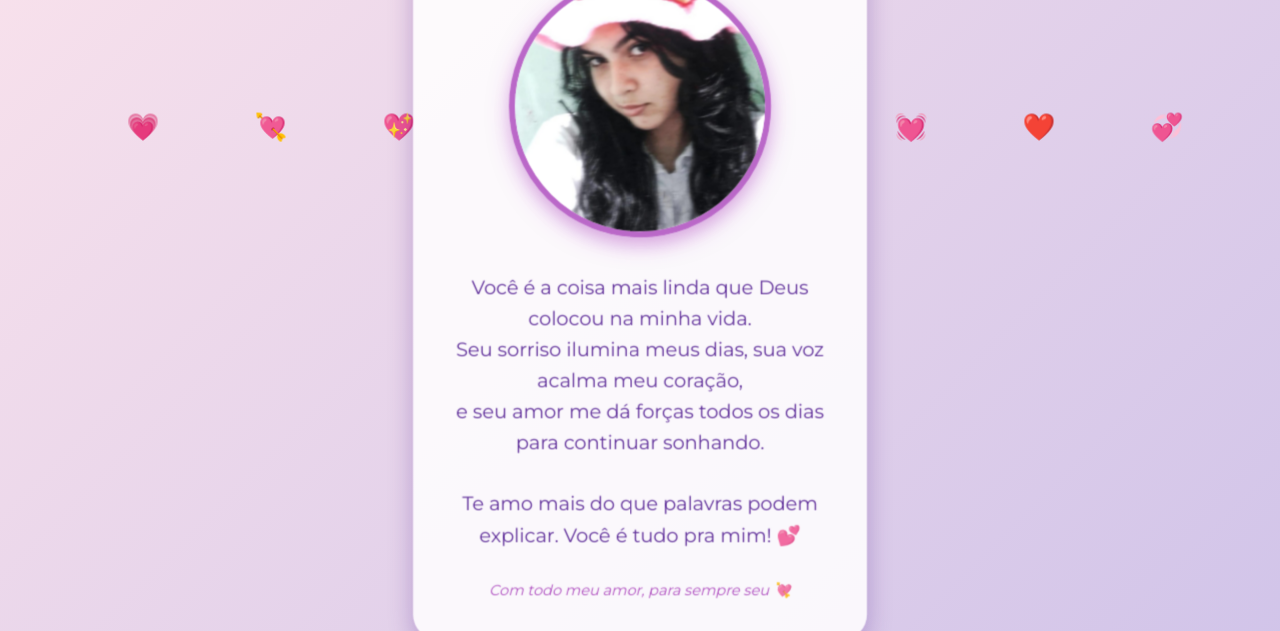
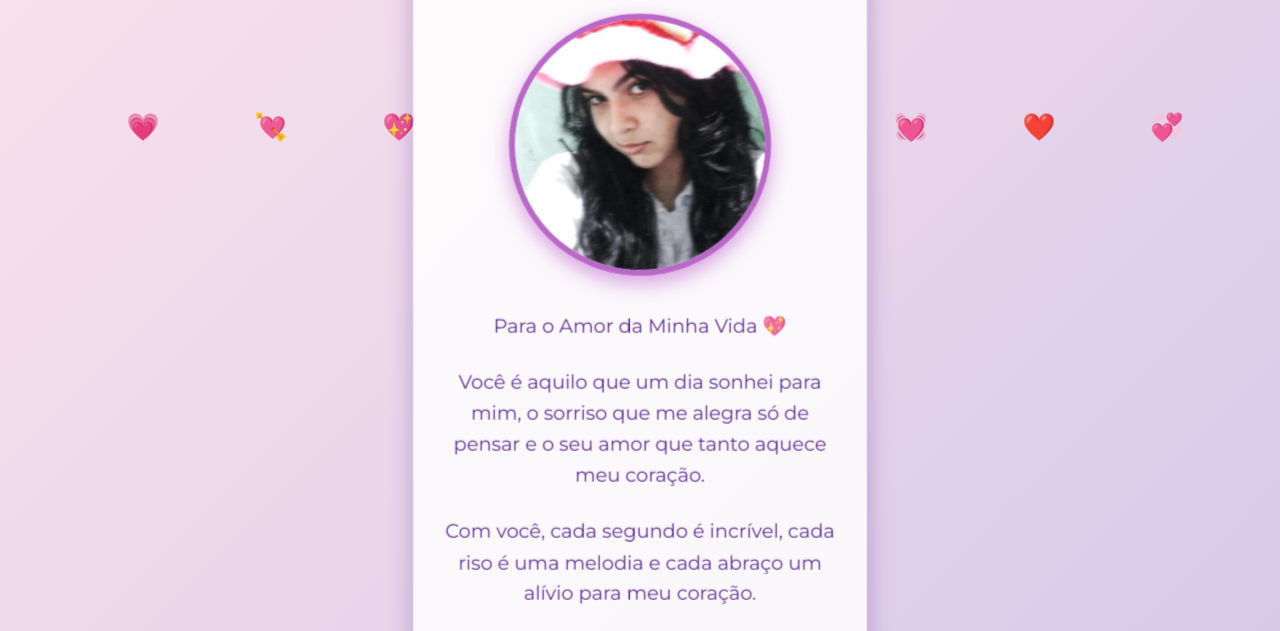
Before and after one commit to AGENTE677N/Para-minha-nen-m-, a plain HTML site: page index.html in a window 1280 px wide. Shown: the part 248-879 px from the top of the page. Drawn offline with Linux system fonts and the light colour scheme.

Commit message:
Update index.html

```diff
--- a/index.html
+++ b/index.html
@@ -18,13 +18,12 @@
       min-height: 100vh;
       background: linear-gradient(135deg, #fce4ec 0%, #d1c4e9 100%);
       font-family: 'Montserrat', sans-serif;
-      display: flex;
-      justify-content: center;
-      align-items: center;
       color: #4a148c;
       text-align: center;
       padding: 20px;
-      overflow: hidden;
+      overflow-y: auto; /* permite rolagem vertical */
+      display: block; /* removido o flex para permitir rolagem */
+      position: relative; /* para o posicionamento absoluto dos corações */
     }
 
     .card {
@@ -36,6 +35,7 @@
       animation: fadeIn 1.5s ease forwards, pulse 3s infinite;
       position: relative;
       z-index: 2;
+      margin: 40px auto; /* centraliza horizontalmente e dá margem vertical */
     }
 
     @keyframes fadeIn {
@@ -167,12 +167,14 @@
     <h1>Para a minha Neném, o amor da minha vida <span class="heart">💖</span></h1>
     <img src="minha_nenem.jpg" alt="Foto da Clara" />
     <p>
-      Você é a coisa mais linda que Deus colocou na minha vida. <br />
-      Seu sorriso ilumina meus dias, sua voz acalma meu coração, <br />
-      e seu amor me dá forças todos os dias para continuar sonhando.<br /><br />
-      Te amo mais do que palavras podem explicar. Você é tudo pra mim! 💕
+      Para o Amor da Minha Vida 💖</h1>
+    <p>Você é aquilo que um dia sonhei para mim, o sorriso que me alegra só de pensar e o seu amor que tanto aquece meu coração.</p>
+    <p>Com você, cada segundo é incrível, cada riso é uma melodia e cada abraço um alívio para meu coração.</p>
+    <p>Minha namorada, minha melhor amiga e razão de meu viver. Você é meu tudo, minha paz, minha alegria.</p>
+    <p>Eu te amo além das palavras, além do tempo, além de tudo que eu poderia imaginar. Você é o meu presente e meu eterno futuro.</p>
+    <p class="footer">Para sempre seu, com todo o amor do mundo. 💜🌸
     </p>
-    <footer>Com todo meu amor, para sempre seu 💘</footer>
+    <footer> Feito pelo seu amorzinho. 💘</footer>
   </div>
 </body>
 </html>
```
